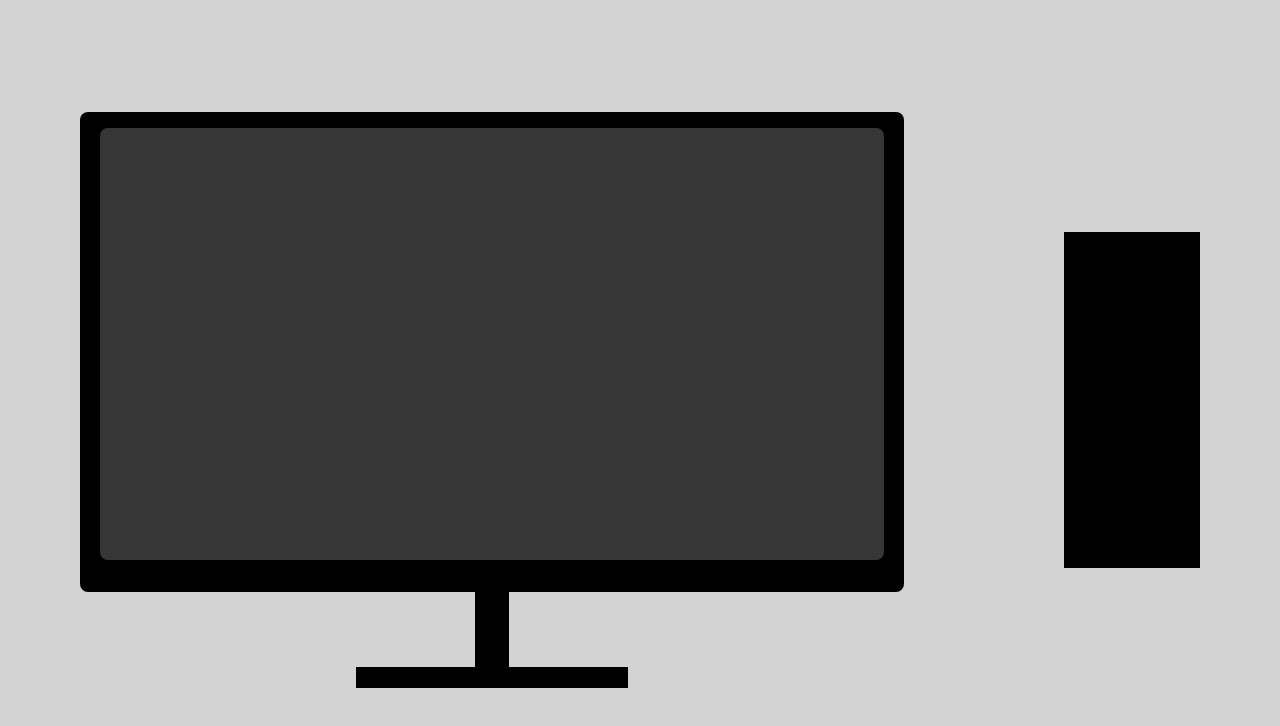
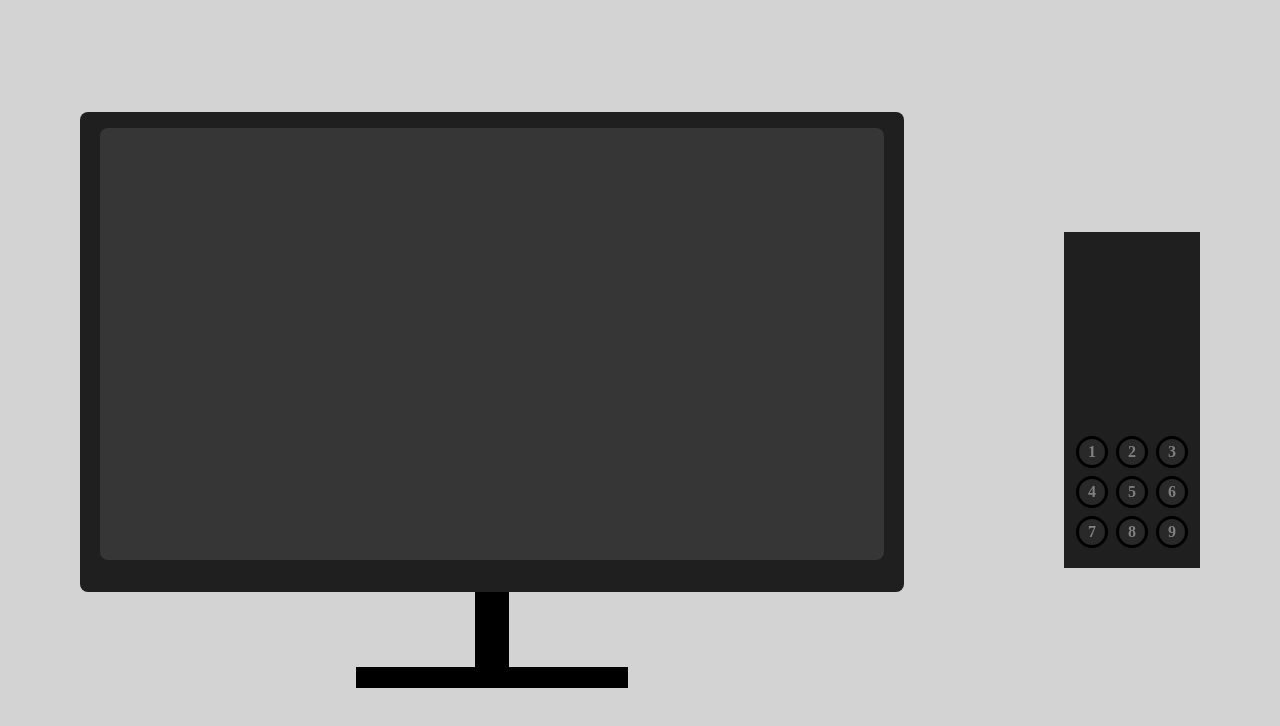
Before and after one commit to MandySpaan/InteractiveTV, a plain HTML site: page index.html in a window 1280 px wide. Drawn offline with Linux system fonts and the light colour scheme.

Commit message:
numbers added to remote

```diff
--- a/css/styles.css
+++ b/css/styles.css
@@ -18,6 +18,8 @@ body {
     height: 100vh;
     width: auto;
 
+    margin: 1em;
+
     display: flex;
     flex-direction: column;
     align-items: center;
@@ -25,7 +27,7 @@ body {
 }
 
 #tv-border {
-    background-color: black;
+    background-color: rgb(31, 31, 31);
     height: 30em;
     width: 51.5em;
 
@@ -60,8 +62,57 @@ body {
 
 /* REMOTE CONTROL */
 
+#remote {
+    margin: 1em;
+}
+
 #remote-box {
-    background-color: black;
+    background-color: rgb(31, 31, 31);
     height: 21em;
     width: 8.5em;
+
+    display: flex;
+    flex-direction: column;
+    align-items: center;
 }
+
+#on-off {
+    height: 4em;
+    width: 8.5em;
+}
+
+#vol-ch {
+    height: 8.5em;
+    width: 8.5em;
+}
+
+#channels {
+    display: grid;
+    grid-template-columns: repeat(3, 1fr);
+    grid-template-rows: repeat(3, 1fr);
+    justify-items: center;
+    align-items: center;
+    text-align: center;
+
+    height: 7.5em;
+    width: 7.5em;
+}
+
+.number-button {
+    background-color: rgb(41, 41, 41);
+    height: 1.6em;
+    width: 1.6em;
+
+    border-radius: 1em;
+    border-width: 0.2em;
+    border-style: solid;
+    border-color: black;
+
+    display: flex;
+    align-items: center;
+    justify-content: center;
+
+    font-size: 1em;
+    font-weight: bold;
+    color: grey;
+}
--- a/index.html
+++ b/index.html
@@ -15,7 +15,21 @@
       <div id="foot-horizontal"></div>
     </div>
     <div id="remote">
-      <div id="remote-box"></div>
+      <div id="remote-box">
+        <div id="on-off"></div>
+        <div id="vol-ch"></div>
+        <div id="channels">
+          <div class="number-button">1</div>
+          <div class="number-button">2</div>
+          <div class="number-button">3</div>
+          <div class="number-button">4</div>
+          <div class="number-button">5</div>
+          <div class="number-button">6</div>
+          <div class="number-button">7</div>
+          <div class="number-button">8</div>
+          <div class="number-button">9</div>
+        </div>
+      </div>
     </div>
   </body>
 </html>
```
